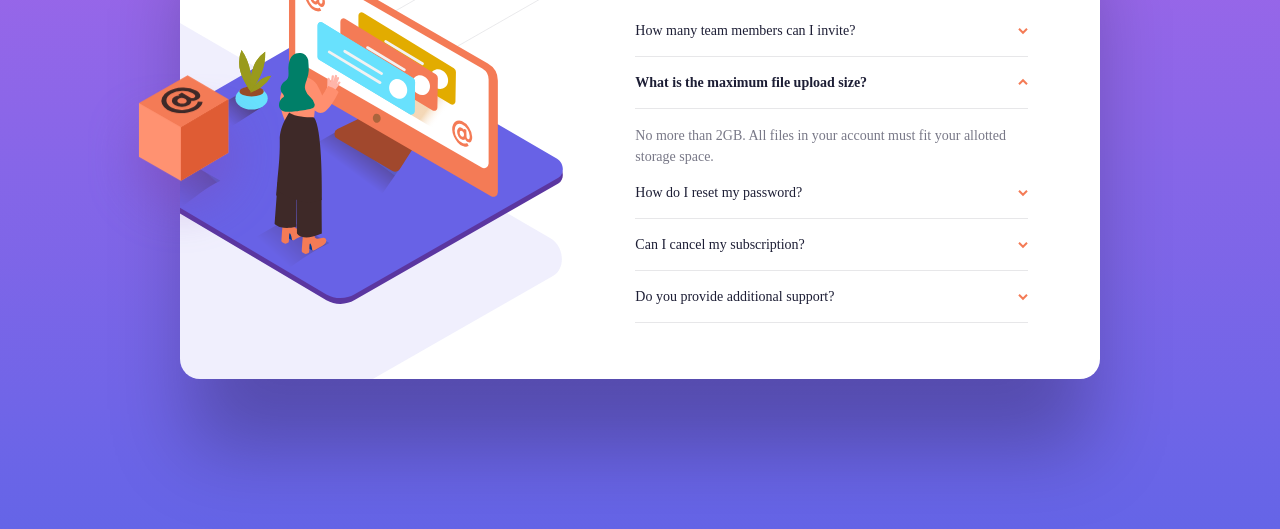
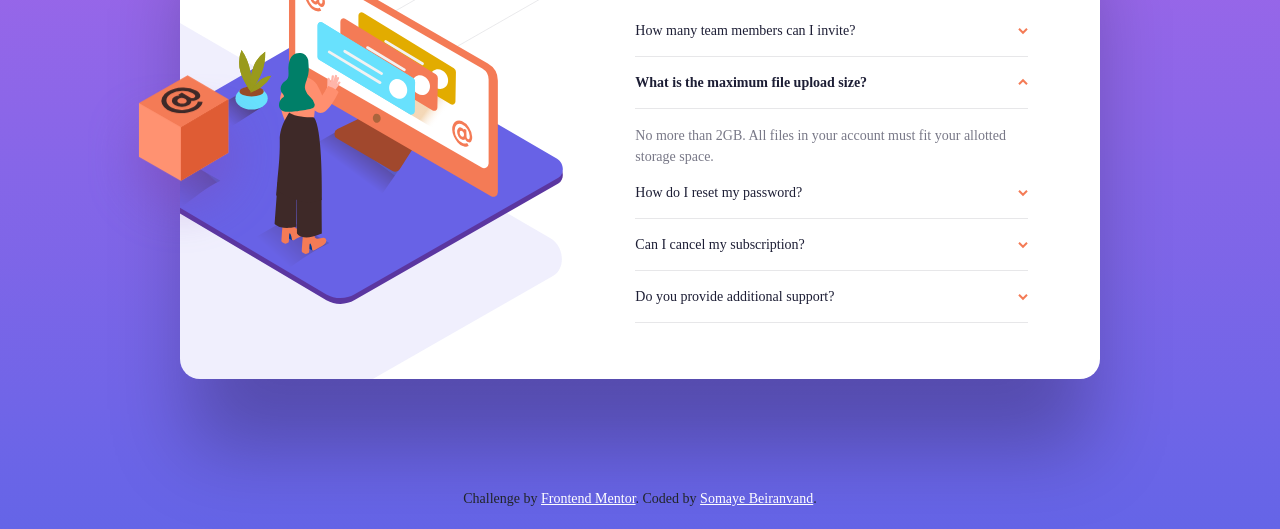
Before and after one commit to somaye-beiranvand/FrontendMentor-faq-accordion-card-main-with-css, a plain HTML site: page index.html in a window 1280 px wide. Shown: the part 271-800 px from the top of the page. Drawn offline with Linux system fonts and the light colour scheme; a web font is replaced by a local one.

Commit message:
add some details

```diff
--- a/index.html
+++ b/index.html
@@ -14,7 +14,7 @@
 
 <body>
 
-    <div class="container d-flex align-items-center justify-content-center p-3 px-md-0">
+    <div class="container d-flex align-items-center justify-content-center p-3 px-md-0 position-relative">
         <div class="sm-faq-wrapper w-100">
             <div class="row mx-0">
                 <div class="col-6 col-md-5 p-0 d-none d-md-block">
@@ -103,6 +103,13 @@
                 </div>
             </div>
         </div>
+        <div class="position-absolute" style="bottom: 20px;">
+            Challenge by <a style="color: white;"
+                href="https://www.frontendmentor.io/challenges/faq-accordion-card-XlyjD0Oam" target="_blank">Frontend
+                Mentor</a>.
+            Coded by <a style="color: white;" href="https://www.frontendmentor.io/profile/somaye-beiranvand">Somaye
+                Beiranvand</a>.
+        </div>
     </div>
 </body>
 
```
Also changed, not shown: 1 other file.
